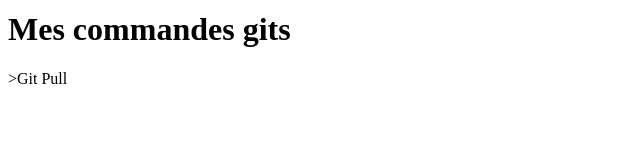
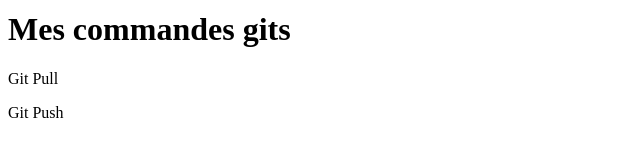
Before and after one commit to FlorianSaintL/mon_super_projet, a plain HTML site: page index.html in a window 1280 px wide. Shown: the part 470-626 px from the top of the page, 0-640 px from the left. Drawn offline with Linux system fonts and the light colour scheme.

Commit message:
Ajout des commandes gits

```diff
--- a/index.html
+++ b/index.html
@@ -30,7 +30,8 @@
     <!-- COMMANDES GITS -->
     <div>
         <h1>Mes commandes gits</h1>
-        <p>>Git Pull</p>
+        <p>Git Pull</p>
+        <p>Git Push</p>
     </div>
 
 
```
